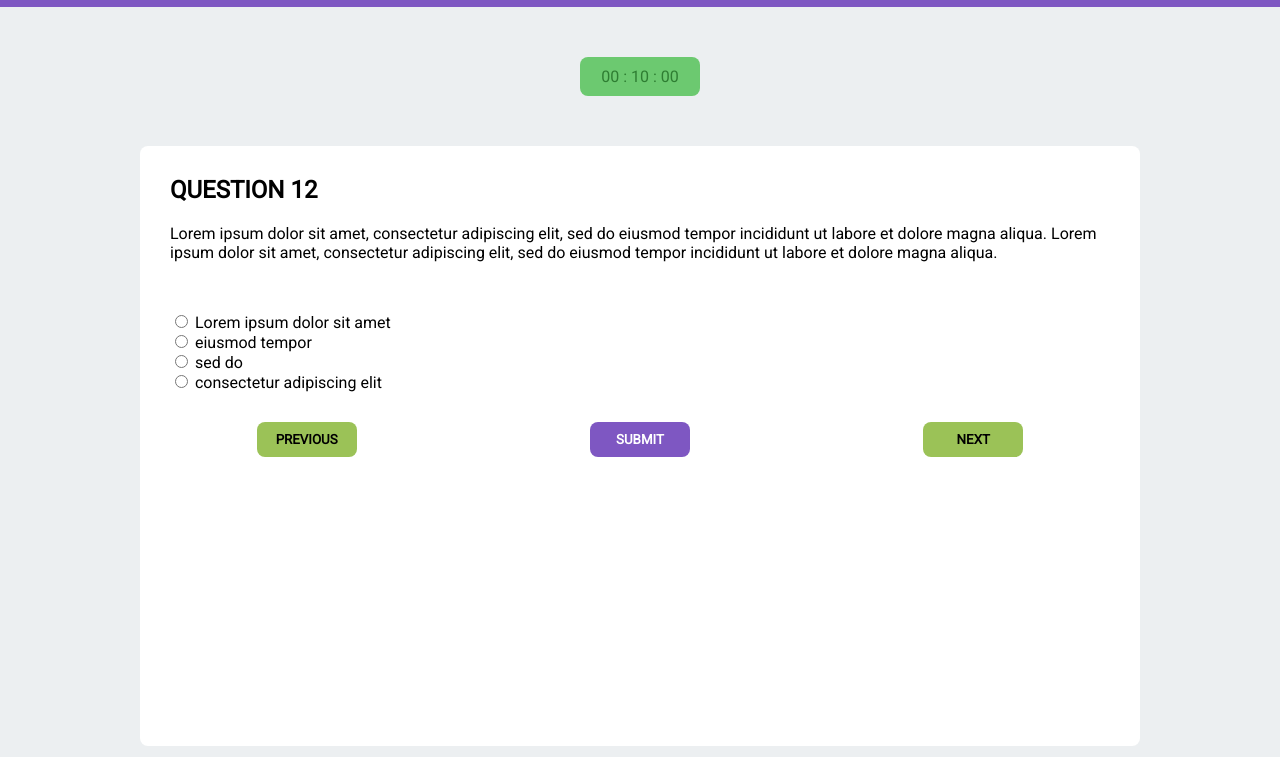
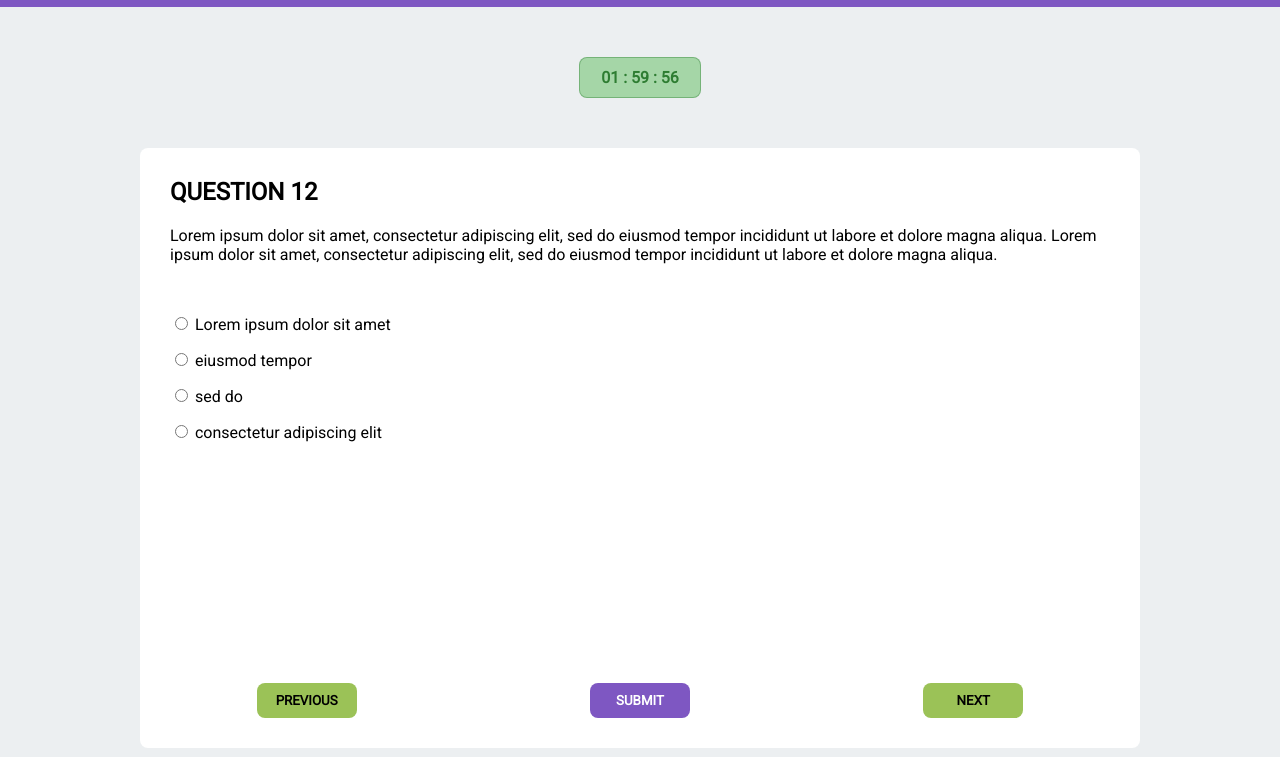
Before and after one commit to Prajwal-P/Quizzey, a plain HTML site: page quiz.html in a window 1280 px wide. Shown: the part 43-800 px from the top of the page. Drawn offline with Linux system fonts and the light colour scheme.

Commit message:
quiz page done

```diff
--- a/quiz.css
+++ b/quiz.css
@@ -110,14 +110,16 @@ body button:focus {
 .timer {
 	width: 100px;
 	padding: 10px;
-	background-color: #6cc970;
+	background-color: #a5d6a7;
 	border-radius: 8px;
+	border: 1px solid rgba(46, 125, 50, 0.4);
 	text-align: center;
 	margin: 100px auto 0;
 }
 
 .timer p {
 	color: #2e7d32;
+	font-weight: bold;
 }
 
 .root {
@@ -126,19 +128,30 @@ body button:focus {
 	background-color: white;
 	margin: 50px auto 0;
 	border-radius: 8px;
+	/* position: relative; */
+	display: flex;
+	flex-direction: column;
 }
 
 .question {
 	padding: 30px;
+	/* display: block;
+	margin-bottom: auto; */
 }
 
 .question p {
 	margin: 20px 0 50px;
 }
 
+.option {
+	margin-bottom: 16px;
+}
+
 .question_btns {
+	/* position: absolute; */
 	display: flex;
 	justify-content: space-around;
+	margin: auto 0 30px;
 }
 
 .question_btns button {
--- a/quiz.html
+++ b/quiz.html
@@ -33,20 +33,28 @@
 		</div>
 	</div>
 	<div class="timer">
-		<p>00 : 10 : 00</p>
+		<p id="countdown"></p>
 	</div>
 	<div class="root">
 		<div class="question">
 			<h2>QUESTION 12</h2>
 			<p>Lorem ipsum dolor sit amet, consectetur adipiscing elit, sed do eiusmod tempor incididunt ut labore et dolore magna aliqua. Lorem ipsum dolor sit amet, consectetur adipiscing elit, sed do eiusmod tempor incididunt ut labore et dolore magna aliqua.</p>
-			<input type="radio" name="options">
-			<label>Lorem ipsum dolor sit amet</label><br>
-			<input type="radio" name="options">
-			<label>eiusmod tempor</label><br>
-			<input type="radio" name="options">
-			<label>sed do</label><br>
-			<input type="radio" name="options">
-			<label>consectetur adipiscing elit</label>
+			<div class="option">
+				<input id="option_1" type="radio" name="options">
+				<label for="option_1">Lorem ipsum dolor sit amet</label>
+			</div>
+			<div class="option">
+				<input id="option_2" type="radio" name="options">
+				<label for="option_2">eiusmod tempor</label>
+			</div>
+			<div class="option">
+				<input id="option_3" type="radio" name="options">
+				<label for="option_3">sed do</label>
+			</div>
+			<div class="option">
+				<input id="option_4" type="radio" name="options">
+				<label for="option_4">consectetur adipiscing elit</label>
+			</div>
 		</div>
 		<div class="question_btns">
 			<button>PREVIOUS</button>
--- a/quiz.js
+++ b/quiz.js
@@ -9,3 +9,24 @@ function toggle_dropdown() {
 		menu_visible = true;
 	}
 }
+
+const start_minutes = 120;
+let time = start_minutes * 60;
+
+const count_down = document.getElementById('countdown');
+
+setInterval(updateCountdown, 1000);
+
+function updateCountdown() {
+	let hours = Math.floor(time / 3600);
+	let minutes = Math.floor(time / 60);
+	minutes %= 60;
+	let seconds = time % 60;
+
+	hours = hours < 10 ? '0' + hours : hours;
+	minutes = minutes < 10 ? '0' + minutes : minutes;
+	seconds = seconds < 10 ? '0' + seconds : seconds;
+
+	count_down.innerHTML = `${hours} : ${minutes} : ${seconds}`;
+	time--;
+}
```
